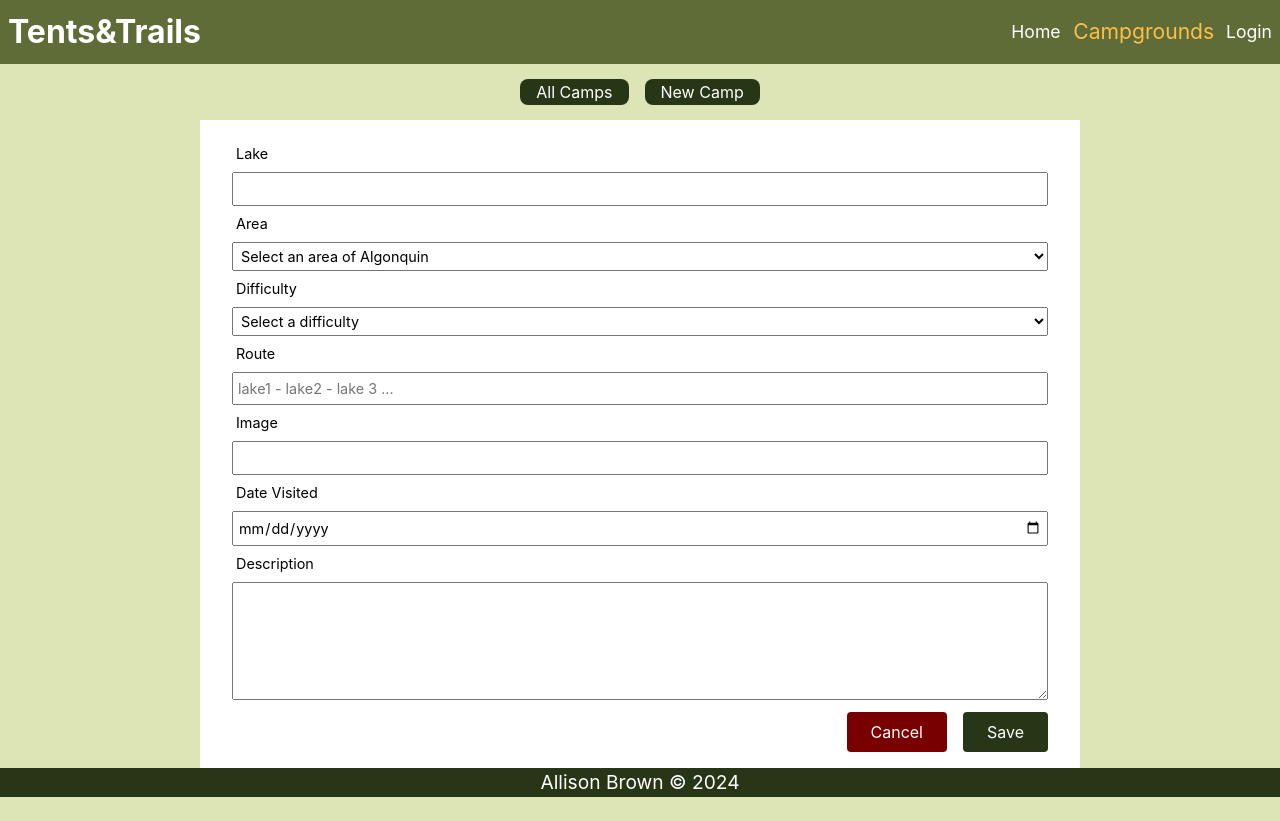
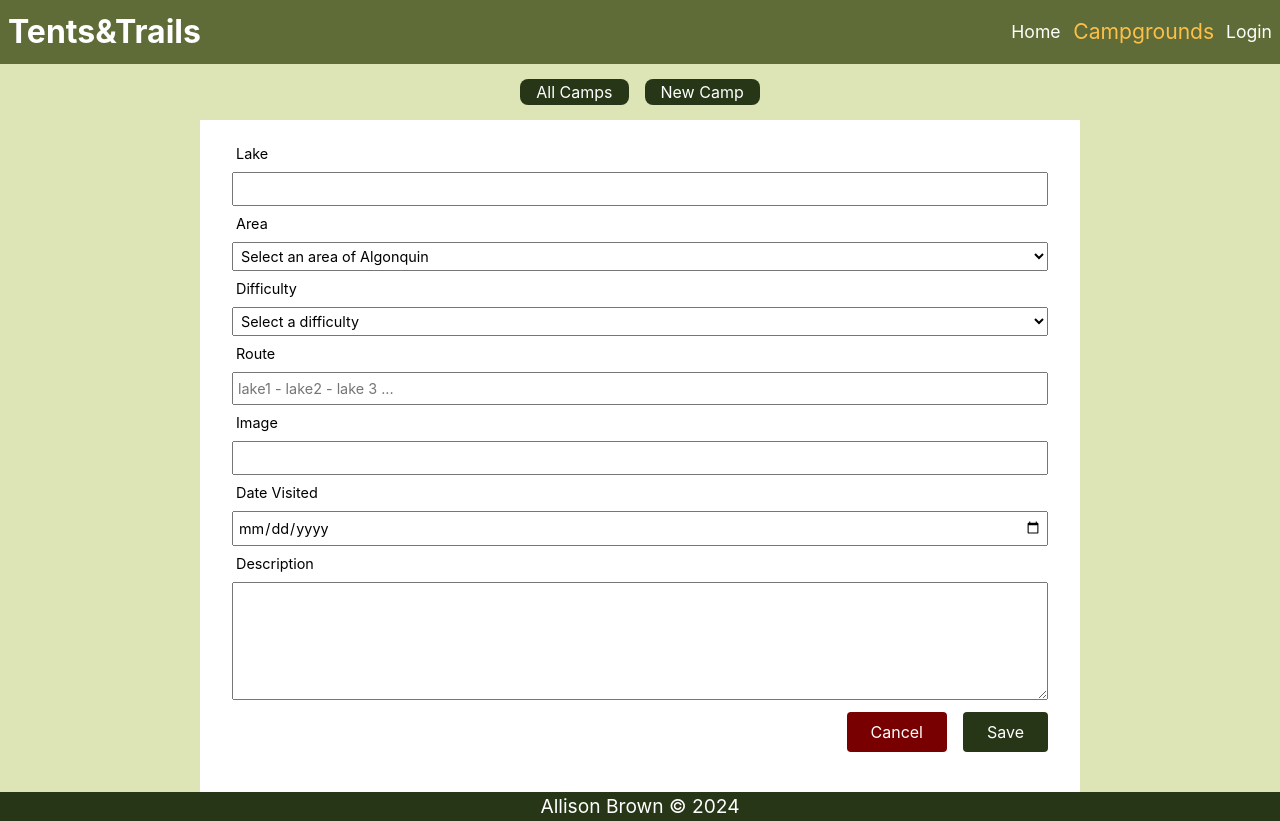
Before and after one commit to AllisonNB/Tents-Trails, a React (Vite) app in the folder client/: page /campgrounds/new in a window 1280 px wide. Before the commit the page ends 800 px from the top, so only its background shows below. Built offline with nearby package versions, Linux system fonts and the light colour scheme.

Commit message:
fixed styling on camp form

```diff
--- a/client/src/Components/CampForm.module.css
+++ b/client/src/Components/CampForm.module.css
@@ -1,5 +1,6 @@
 .form {
     max-width: 55rem;
+    height: 84vh;
     margin: 0 auto;
     background-color: white;
     padding: 1rem 2rem;
```
Also changed, not shown: 1 other file (tests, documents, lock files or other folders).
